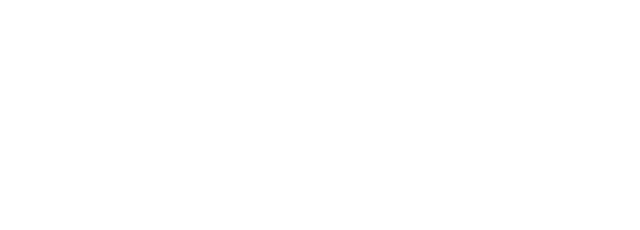
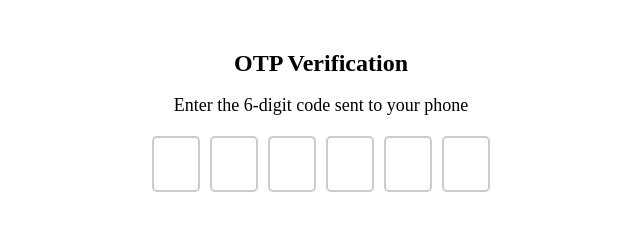
Before and after one commit to acciojob/OTP-RajnandaniPawar, a website: page main.html in a window 1280 px wide. Shown: the whole page, without its empty margins (319-959 px from the left). Drawn offline with Linux system fonts and the light colour scheme.

Commit message:
created a submission

```diff
--- a/main.html
+++ b/main.html
@@ -8,6 +8,26 @@
 
 <body>
 	<!-- the entire body must be written by student -->
+
+        <div class="otp-container">
+        <!-- Heading -->
+        <h1 id="verification_heading">OTP Verification</h1>
+
+        <!-- Subheading -->
+        <p id="verification_subtext">Enter the 6-digit code sent to your phone</p>
+
+        <!-- Input container for OTP -->
+        <div class="code-container">
+            <input type="text" maxlength="1" class="code" id="digit-1">
+            <input type="text" maxlength="1" class="code" id="digit-2">
+            <input type="text" maxlength="1" class="code" id="digit-3">
+            <input type="text" maxlength="1" class="code" id="digit-4">
+            <input type="text" maxlength="1" class="code" id="digit-5">
+            <input type="text" maxlength="1" class="code" id="digit-6">
+        </div>
+    </div>
+
+
     <script type="text/javascript" src="./script.js">
 </script>
 
--- a/script.js
+++ b/script.js
@@ -1 +1,16 @@
 //your JS code here. If required.
+const codes = document.querySelectorAll('.code');
+
+// Iterate through the inputs to add event listeners
+codes.forEach((input, index) => {
+    input.addEventListener('keydown', (e) => {
+        if (e.key >= 0 && e.key <= 9) {
+            // If a number is typed, move to the next input
+            input.value = ''; // Clear input before typing new digit
+            setTimeout(() => codes[index + 1]?.focus(), 10);
+        } else if (e.key === 'Backspace') {
+            // On backspace, move focus to the previous input
+            setTimeout(() => codes[index - 1]?.focus(), 10);
+        }
+    });
+});
--- a/styles.css
+++ b/styles.css
@@ -1 +1,37 @@
 /*  your css code here. If applicable */
+.otp-container {
+    text-align: center;
+    margin-top: 50px;
+}
+
+/* Heading and Subheading */
+#verification_heading {
+    font-size: 24px;
+    margin-bottom: 10px;
+}
+
+#verification_subtext {
+    font-size: 18px;
+    margin-bottom: 20px;
+}
+
+/* Code container and inputs styling */
+.code-container {
+    display: flex;
+    justify-content: center;
+    gap: 10px;
+}
+
+.code {
+    width: 40px;
+    height: 50px;
+    font-size: 24px;
+    text-align: center;
+    border: 2px solid #ccc;
+    border-radius: 5px;
+}
+
+.code:focus {
+    border-color: #007bff;
+    outline: none;
+}
```
